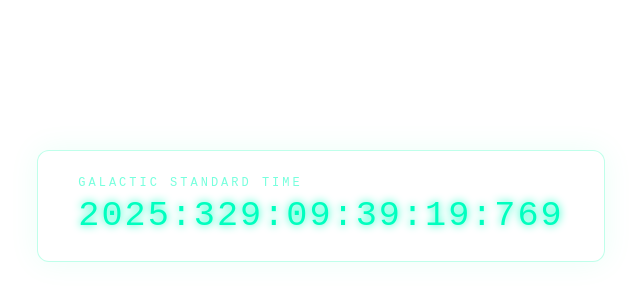
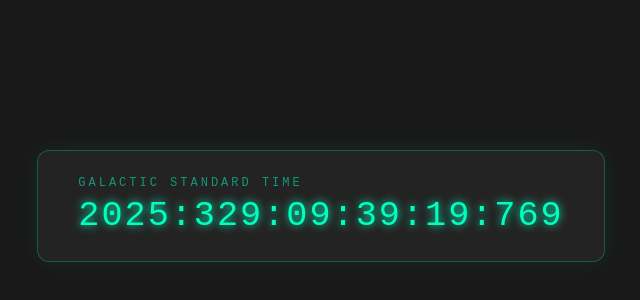
Before and after one commit to 3211/GST-Clock, a website: page index.html in a window 1280 px wide. Shown: the part 194-494 px from the top of the page, without its empty margins (319-959 px from the left). Drawn offline with Linux system fonts and the light colour scheme.

Commit message:
Update index.html

```diff
--- a/index.html
+++ b/index.html
@@ -7,7 +7,7 @@
       body {
         margin: 0;
         padding: 0;
-        background: transparent; /* deep sci-fi black */
+        background: #191818; /* deep sci-fi black */
         font-family: "JetBrains Mono", monospace;
         height: 100vh;
         display: flex;
```
